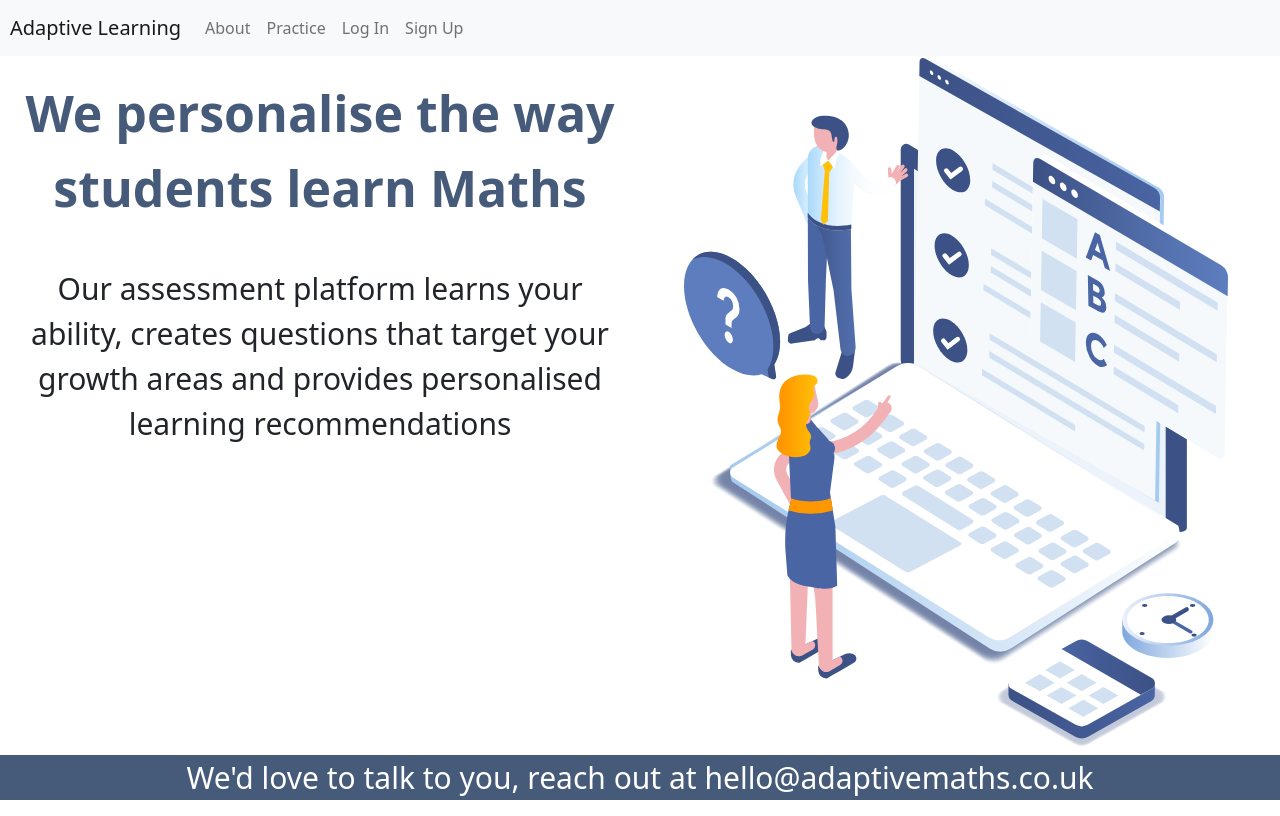
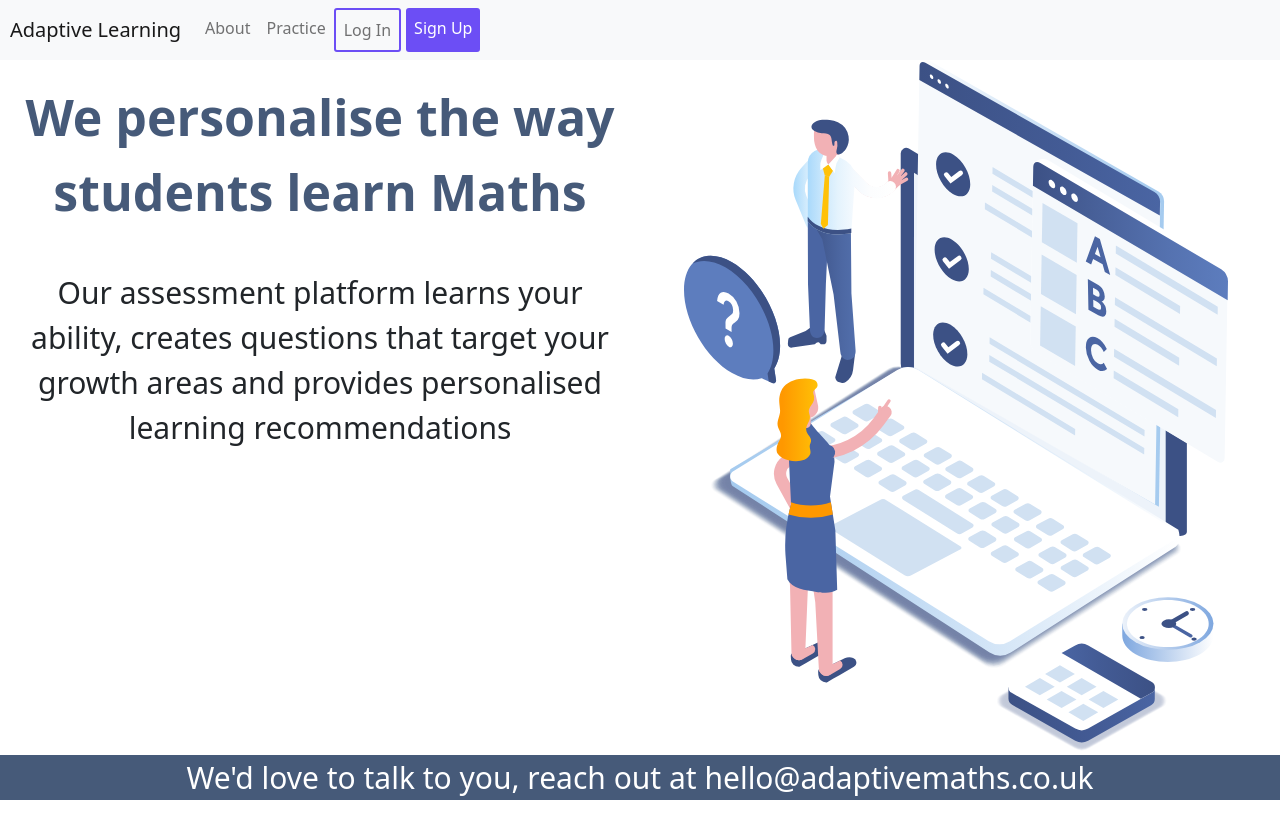
Before and after one commit to adaptivemaths/ALE, a React (Create React App) app in the folder frontend/: page / in a window 1280 px wide. Built offline with nearby package versions, Linux system fonts and the light colour scheme; no server answers.

Commit message:
Change style of Log In button

```diff
--- a/frontend/src/components/navbar/navbar.css
+++ b/frontend/src/components/navbar/navbar.css
@@ -1,10 +1,25 @@
-.btn {
+.signup-btn {
     background-color: rgb(108, 78, 245);
     color: white!important;
+    border-radius: 3px;
 }
 
-.btn:hover {
+.signup-btn:hover {
     background-color: rgb(64, 39, 175);
+}
+
+.login-btn {
+    border-style: solid;
+    border-color: rgb(108, 78, 245);
+    border-width: 2px;
+    margin-right: 5px;
+    border-radius: 3px;
+}
+
+.login-btn:hover {
+    border-color: rgb(64, 39, 175);
+    background-color: rgb(64, 39, 175);
+    color: white!important;
 }
 
 .brand, .btn {
```
